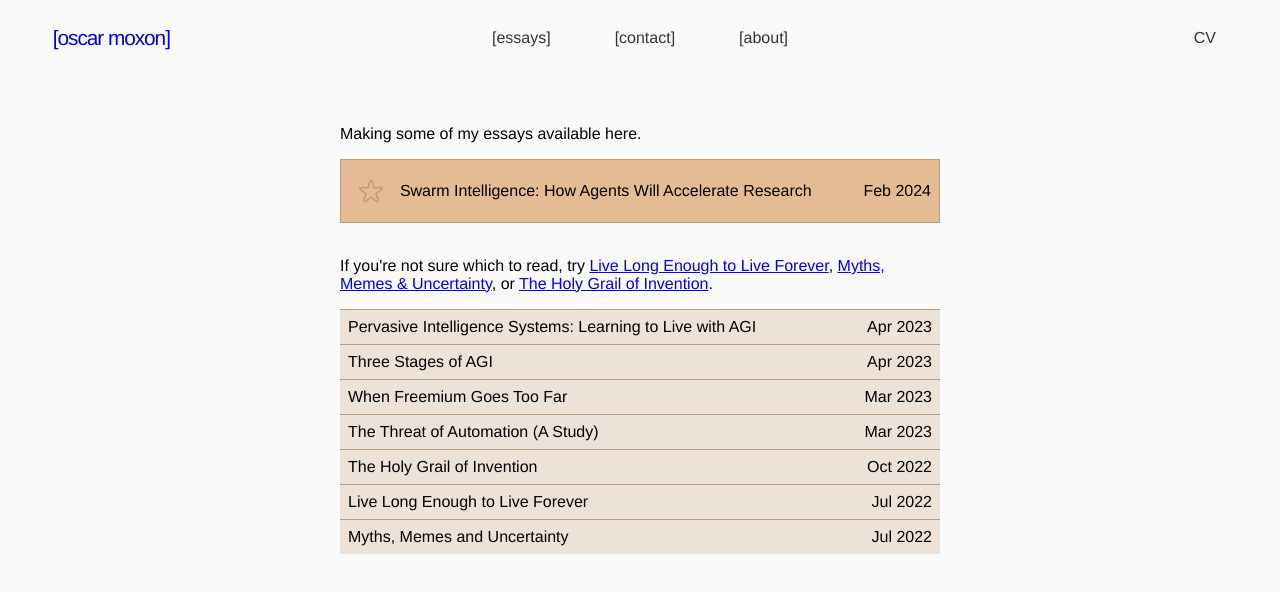
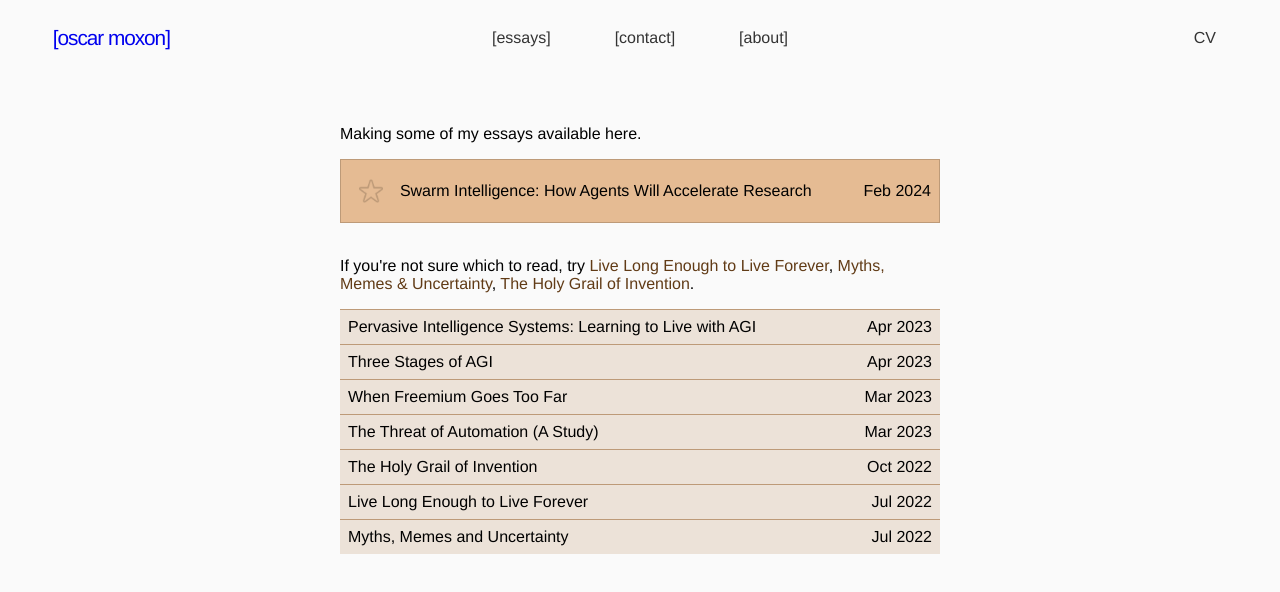
Before and after one commit to mrmoxon/mrmoxon_site, a SvelteKit app: page /essays in a window 1280 px wide. Shown: the top 592 px of the page. Built offline with nearby package versions, Linux system fonts and the light colour scheme.

Commit message:
build static

```diff
--- a/package.json
+++ b/package.json
@@ -11,6 +11,7 @@
 	},
 	"devDependencies": {
 		"@sveltejs/adapter-auto": "^3.0.0",
+		"@sveltejs/adapter-static": "^3.0.1",
 		"@sveltejs/kit": "^2.0.0",
 		"@sveltejs/vite-plugin-svelte": "^3.0.0",
 		"svelte": "^4.2.7",
--- a/src/routes/essays/+page.svelte
+++ b/src/routes/essays/+page.svelte
@@ -15,6 +15,12 @@
     { title: "The Holy Grail of Invention", date: "Oct 2022", url: "/essays/holy-grail" },
     { title: "Live Long Enough to Live Forever", date: "Jul 2022", url: "/essays/dont-die" },
     { title: "Myths, Memes and Uncertainty", date: "Jul 2022", url: "/essays/myths-memes-uncertainty" },
+  ];
+
+  let recommendations = [
+    { title: "Live Long Enough to Live Forever", url: "/essays/dont-die" },
+    { title: "Myths, Memes & Uncertainty", url: "/essays/myths-memes-uncertainty" },
+    { title: "The Holy Grail of Invention", url: "/essays/holy-grail" }
   ];
 
 </script>
@@ -38,9 +44,9 @@
 
   <p class="recommendation">
     If you're not sure which to read, try
-    <a href="/essays/dont-die" class="essay-recommendation-link">Live Long Enough to Live Forever</a>,
-    <a href="/essays/myths-memes-uncertainty" class="essay-recommendation-link">Myths, Memes & Uncertainty</a>, or
-    <a href="/essays/holy-grail" class="essay-recommendation-link">The Holy Grail of Invention</a>.
+    {#each recommendations as { title, url }, index}
+      <a href={url} class="essay-recommendation-link">{title}</a>{index < recommendations.length - 1 ? ', ' : '.'}
+    {/each}
   </p>
 
   <div class="essays-container">
@@ -169,4 +175,13 @@
     color: #a48267; /* Lighter text color on hover */
   }
 
+  .essay-recommendation-link {
+    color: #613b16 !important; /* Brown */
+    text-decoration: none !important;
+  }
+
+  .essay-recommendation-link:hover {
+    text-decoration: underline !important; /* Underline on hover for better UX */
+  }
+
 </style>
--- a/svelte.config.js
+++ b/svelte.config.js
@@ -1,17 +1,14 @@
-import adapter from '@sveltejs/adapter-auto';
+import adapter from '@sveltejs/adapter-static'; // Import the static adapter
 import { vitePreprocess } from '@sveltejs/vite-plugin-svelte';
 
-/** @type {import('@sveltejs/kit').Config} */
 const config = {
-	// Consult https://kit.svelte.dev/docs/integrations#preprocessors
-	// for more information about preprocessors
 	preprocess: vitePreprocess(),
-
 	kit: {
-		// adapter-auto only supports some environments, see https://kit.svelte.dev/docs/adapter-auto for a list.
-		// If your environment is not supported or you settled on a specific environment, switch out the adapter.
-		// See https://kit.svelte.dev/docs/adapters for more information about adapters.
-		adapter: adapter()
+		adapter: adapter({
+			pages: 'build',
+			assets: 'build',
+			fallback: 'index.html' // Add this line for SPA behavior
+		}),
 	}
 };
 
```
Also changed, not shown: src/routes/+page.svelte (+5 -2 lines), 1 other file (tests, documents, lock files or other folders).
